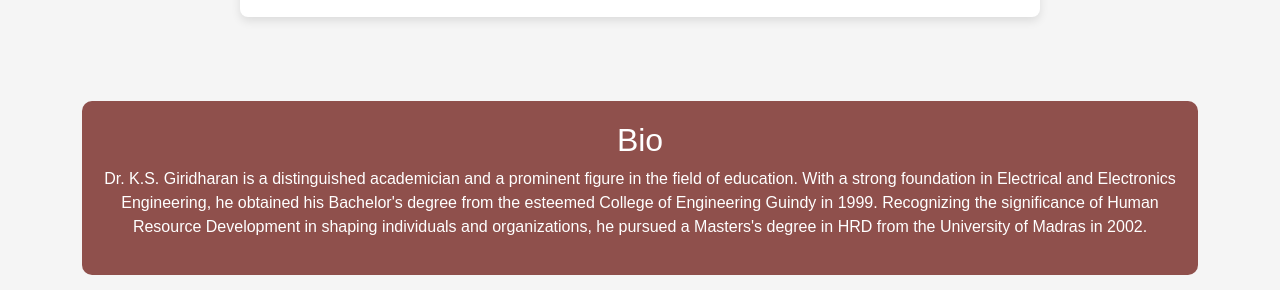
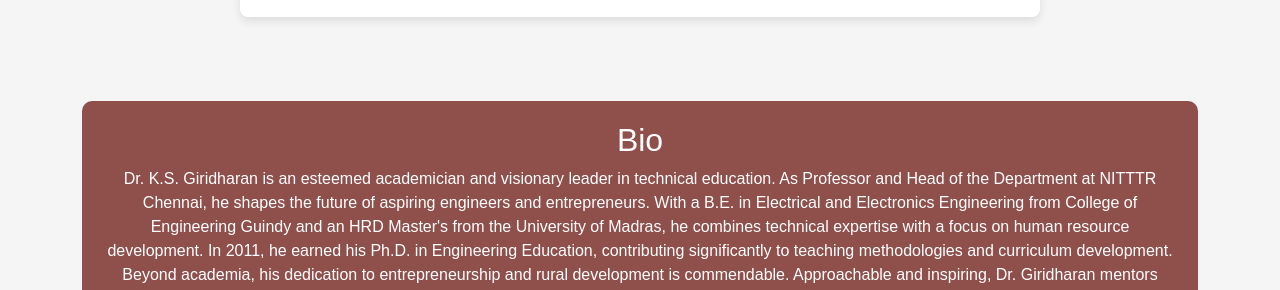
Before and after one commit to saleembasha6/Nitttr_Cred_Professionals, a plain HTML site: page index.html in a window 1280 px wide. Shown: the part 659-949 px from the top of the page. Drawn offline with nearby package versions, Linux system fonts and the light colour scheme; a script that the page names is missing.

Commit message:
Update index.html

```diff
--- a/index.html
+++ b/index.html
@@ -146,7 +146,7 @@
     <section class="container section">
         <div class="person-box brown-background">
     <h2>Bio </h2>
-    <p>Dr. K.S. Giridharan is a distinguished academician and a prominent figure in the field of education. With a strong foundation in Electrical and Electronics Engineering, he obtained his Bachelor's degree from the esteemed College of Engineering Guindy in 1999. Recognizing the significance of Human Resource Development in shaping individuals and organizations, he pursued a Masters's degree in HRD from the University of Madras in 2002.</p>
+    <p>Dr. K.S. Giridharan is an esteemed academician and visionary leader in technical education. As Professor and Head of the Department at NITTTR Chennai, he shapes the future of aspiring engineers and entrepreneurs. With a B.E. in Electrical and Electronics Engineering from College of Engineering Guindy and an HRD Master's from the University of Madras, he combines technical expertise with a focus on human resource development. In 2011, he earned his Ph.D. in Engineering Education, contributing significantly to teaching methodologies and curriculum development. Beyond academia, his dedication to entrepreneurship and rural development is commendable. Approachable and inspiring, Dr. Giridharan mentors students and colleagues alike, fostering a conducive learning environment. For contact, reach him at OFF: 044 2254 5481, Res Ph: 9566173506 (WA), or email at ks.giridharan@gmail.com.</p>
 
   </div>
 
```
